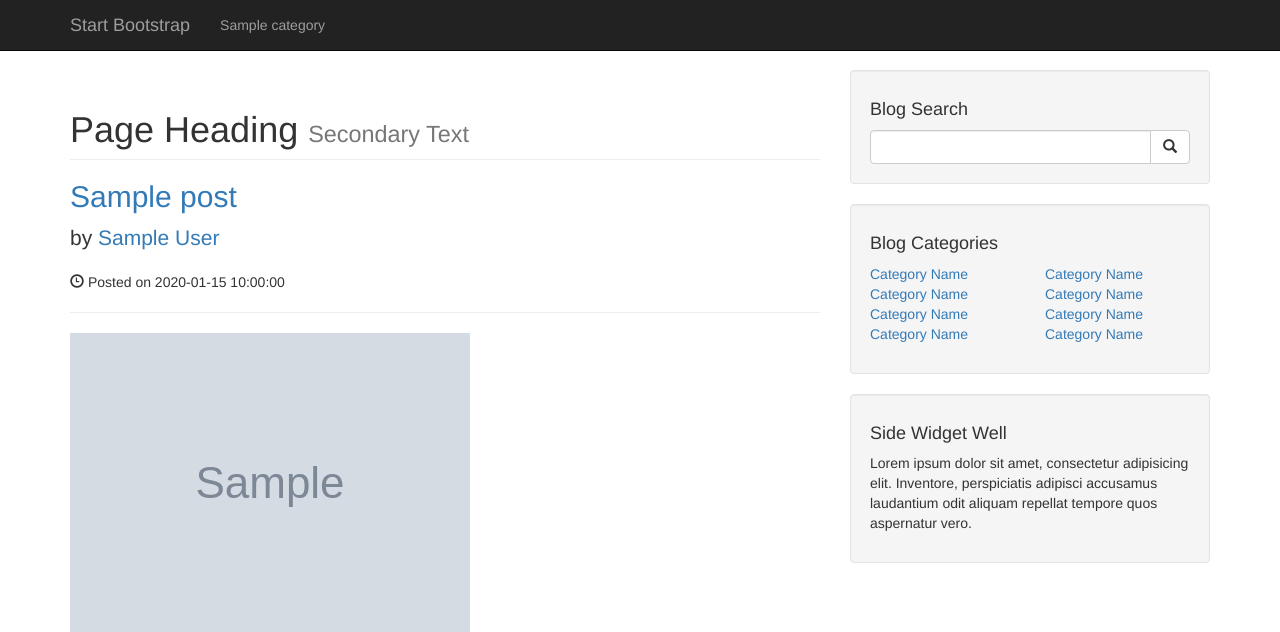
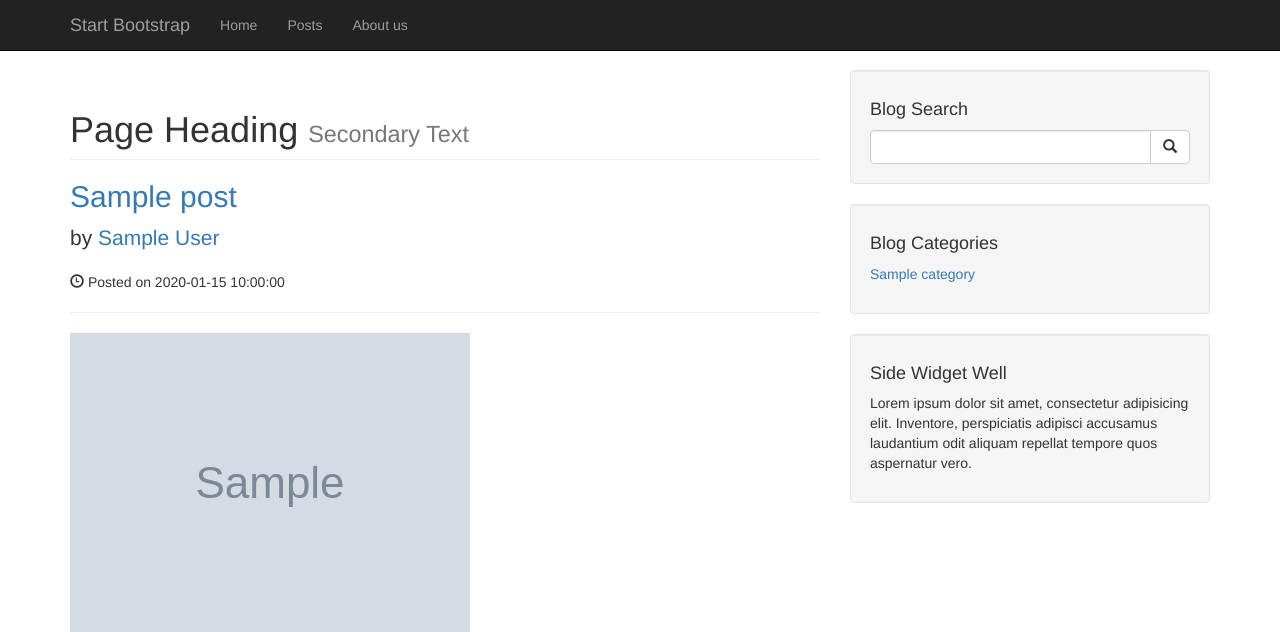
Before and after one commit to ArkileDhamo154589/cms, a PHP site: page / in a window 1280 px wide. Shown: the top 632 px of the page. Run offline with PHP 8.4, Linux system fonts and the light colour scheme; tables that the repository leaves empty or names only in its code hold one stand-in row (values such as "Sample post"); grey boxes marked "Sample" are stand-in pictures.

Commit message:
updated code with sidebar categorys print
take all categorys from db with sql query and echo it to my php file

```diff
--- a/cms/includes/navigation.php
+++ b/cms/includes/navigation.php
@@ -1,6 +1,6 @@
 <?php
    include "includes/db.php";
-
+   include "includes/functions.php";
    ?>
 <!-- Navigation -->
 <nav class="navbar navbar-inverse navbar-fixed-top" role="navigation">
@@ -17,27 +17,19 @@
    </div>
    <div class="collapse navbar-collapse" id="bs-example-navbar-collapse-1">
       <ul class="nav navbar-nav">
-      <?php
-         $query = "SELECT * FROM category";
-         $select_all_categorys_query = mysqli_query($conn, $query);
 
-         while ($row = mysqli_fetch_assoc($select_all_categorys_query)) {
-             $cat_title = $row['cat_title'];
-             echo "<li><a href='#'>{$cat_title}</a></li>";
-         }
-         ?>
-      <!--
+
          <li>
-             <a href="#">About</a>
+             <a href="#">Home </a>
          </li>
          <li>
-             <a href="#">Services</a>
+             <a href="#">Posts</a>
          </li>
          <li>
-             <a href="#">Contact</a>
+             <a href="#">About us</a>
          </li>
          </ul>
-         </div> -->
+         </div>
       <!-- /.navbar-collapse -->
    </div>
    <!-- /.container -->
--- a/cms/includes/sidebar.php
+++ b/cms/includes/sidebar.php
@@ -25,48 +25,40 @@
 
 
 
+<?php
+
+$query = "SELECT * FROM category";
+$selcet_query_category = mysqli_query($conn,$query);
 
 
-
+?>
 
 <!-- Blog Categories Well -->
 <div class="well">
     <h4>Blog Categories</h4>
     <div class="row">
-        <div class="col-lg-6">
+        <div class="col-lg-12">
             <ul class="list-unstyled">
-                <li><a href="#">Category Name</a>
-                </li>
-                <li><a href="#">Category Name</a>
-                </li>
-                <li><a href="#">Category Name</a>
-                </li>
-                <li><a href="#">Category Name</a>
-                </li>
+                <?php
+                while($row = mysqli_fetch_assoc($selcet_query_category)){
+                    $cat_title = $row['cat_title'];
+                    echo "<li><a href=\"#\">" . $cat_title . "</a></li>";
+                }
+                ?>
             </ul>
         </div>
-        <!-- /.col-lg-6 -->
-        <div class="col-lg-6">
-            <ul class="list-unstyled">
-                <li><a href="#">Category Name</a>
-                </li>
-                <li><a href="#">Category Name</a>
-                </li>
-                <li><a href="#">Category Name</a>
-                </li>
-                <li><a href="#">Category Name</a>
-                </li>
-            </ul>
-        </div>
+
+
         <!-- /.col-lg-6 -->
     </div>
     <!-- /.row -->
 </div>
 
+
+
+
+
 <!-- Side Widget Well -->
-<div class="well">
-    <h4>Side Widget Well</h4>
-    <p>Lorem ipsum dolor sit amet, consectetur adipisicing elit. Inventore, perspiciatis adipisci accusamus laudantium odit aliquam repellat tempore quos aspernatur vero.</p>
-</div>
+<?php include "widget.php" ?>
 
 </div>
--- /dev/null
+++ b/cms/includes/widget.php
@@ -0,0 +1,4 @@
+<div class="well">
+<h4>Side Widget Well</h4>
+<p>Lorem ipsum dolor sit amet, consectetur adipisicing elit. Inventore, perspiciatis adipisci accusamus laudantium odit aliquam repellat tempore quos aspernatur vero.</p>
+</div>
--- a/cms/search.php
+++ b/cms/search.php
@@ -62,7 +62,6 @@
          <?php include "includes/sidebar.php"; ?>
       </div>
    </div>
-
    <!-- /.row -->
    <hr>
    <?php
```
Also changed, not shown: cms/index.php (+0 -11 lines).
